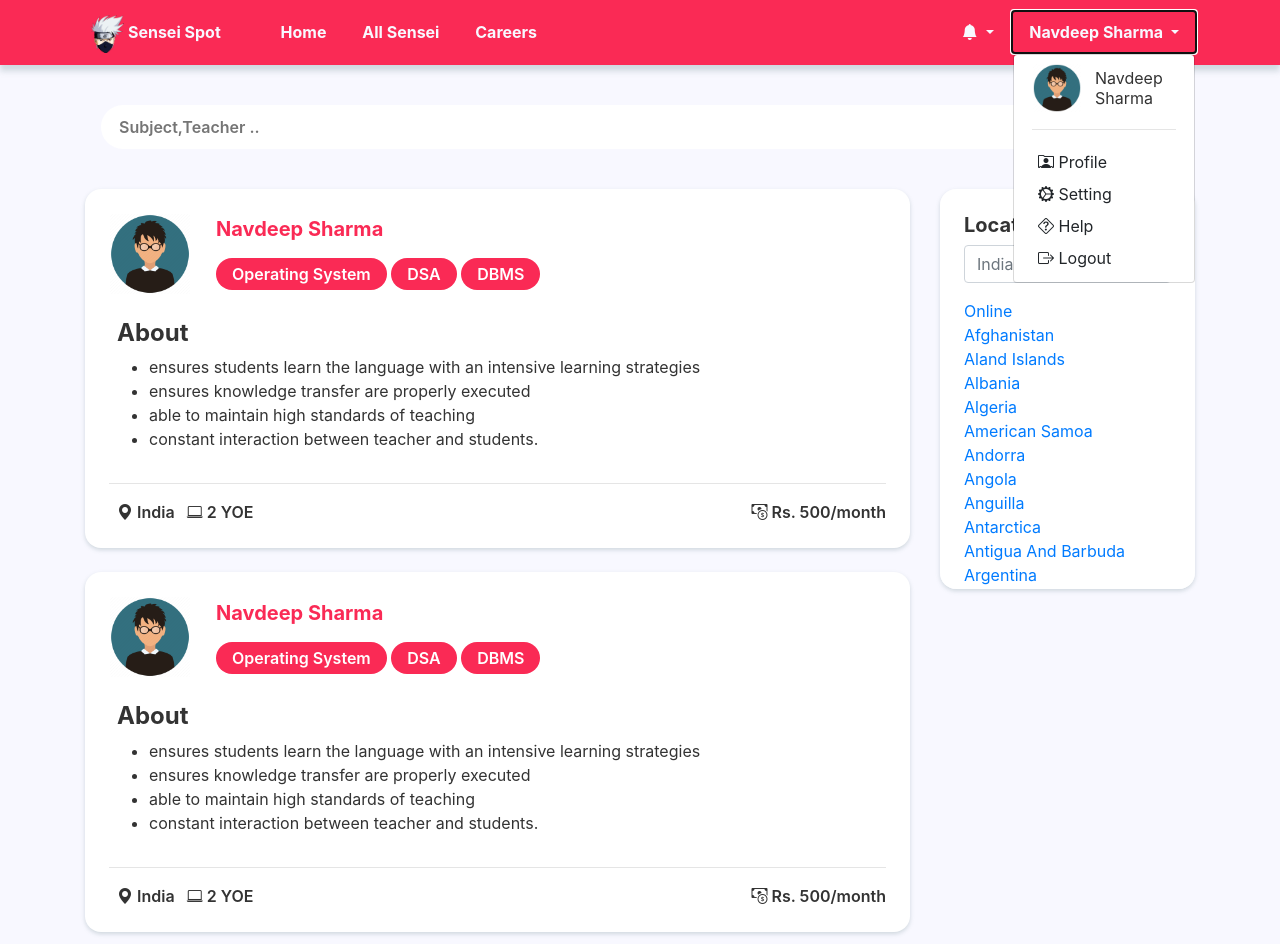
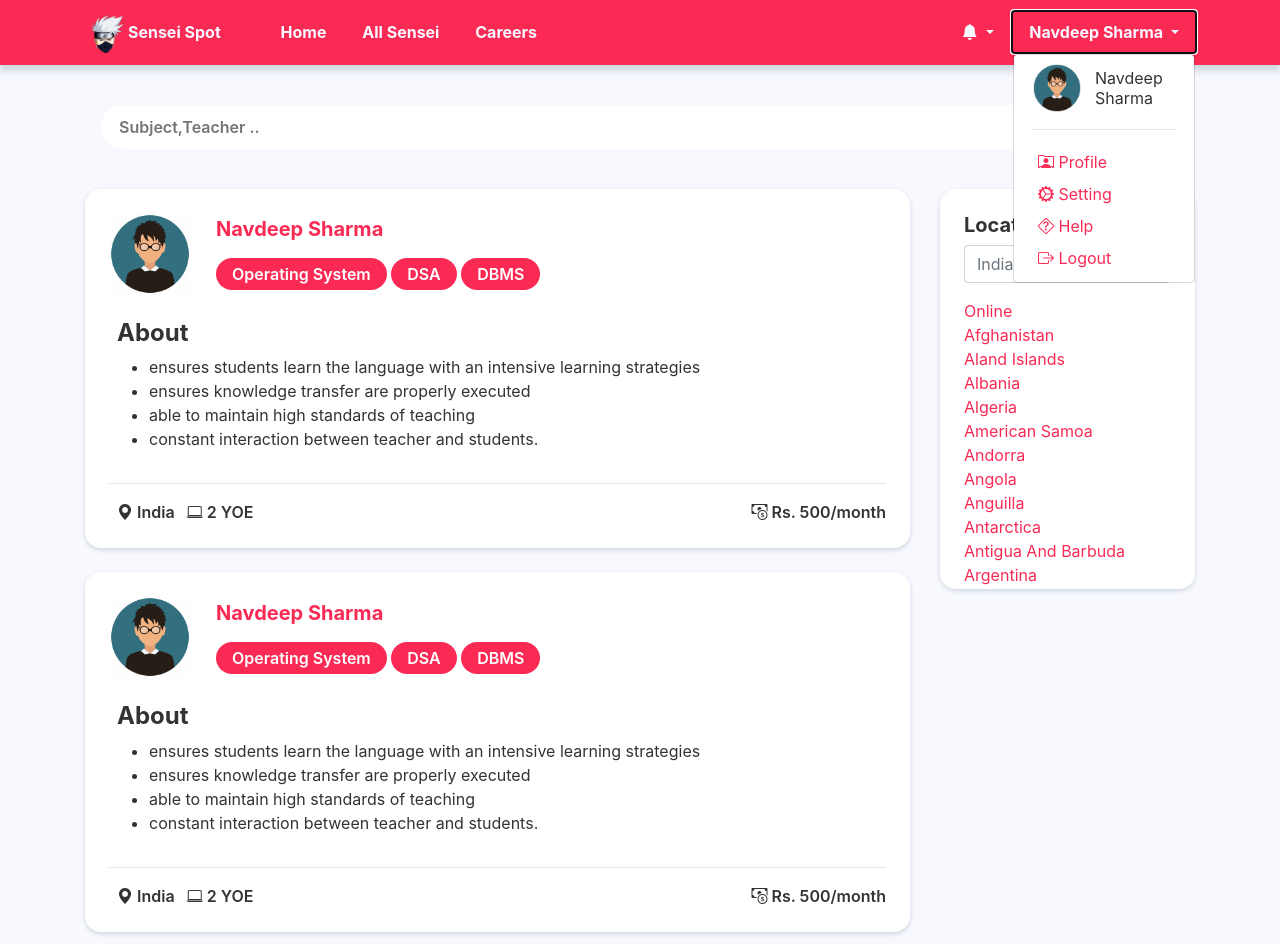
Before and after one commit to 207legends/sensei-spot, a Flask app: page /sensei-all in a window 1280 px wide, after a click on "Navdeep Sharma". Shown: the top 944 px of the page. Run offline with Flask 2, Linux system fonts and the light colour scheme; parts of the project's set-up code (start-up, migrations or seed data) failed here and were passed over; some libraries are stand-ins or nearby versions.

Commit message:
added logo

```diff
--- a/static/css/base.css
+++ b/static/css/base.css
@@ -32,12 +32,13 @@
 
 /* +++++++++++++++++++++++++++++++++++++++++++++++++++++++++++++++++++++++++++++++++++++++++ */
 
-/* a:visited,
+a:visited,
 a:active,
 a:hover,
 a:link {
     text-decoration: none !important;
-} */
+    color: var(--color-accent);
+}
 
 /* +++++++++++++++++++++++++++++++++++++++++++++++++++++++++++++++++++++++++++++++++++++++++ */
 
@@ -64,6 +65,7 @@
 
 .custom-navbar-brand {
     transform: translateY(2px);
+    text-decoration: none;
     color: var(--color-primary);
 }
 
--- a/templates/utilities/headers/header.htm
+++ b/templates/utilities/headers/header.htm
@@ -1,6 +1,8 @@
 <meta charset="utf-8">
 <meta name="viewport" content="width=device-width, initial-scale=1,maximum-scale=1.0, user-scalable=0">
 <meta name="theme-color" content="#FA2A55">
+
+<link rel="icon" href="{{ url_for('static', filename='images/app-icon.png') }}" type="image/x-icon">
 
 <link rel="stylesheet" href="https://cdn.jsdelivr.net/npm/bootstrap@4.6.1/dist/css/bootstrap.min.css">
 <link rel="stylesheet" href="https://cdn.jsdelivr.net/npm/bootstrap-icons@1.9.1/font/bootstrap-icons.css">
--- a/templates/utilities/sensei-card-container/sensei-card-container.htm
+++ b/templates/utilities/sensei-card-container/sensei-card-container.htm
@@ -10,9 +10,11 @@
                                 style="width: 80px;margin-right: 24px;">
                         </td>
                         <td style="color: var(--color-accent);">
-                            <h5>
-                                <b>Navdeep Sharma</b>
-                            </h5>
+                            <a href="#">
+                                <h5>
+                                    <b>Navdeep Sharma</b>
+                                </h5>
+                            </a>
                         </td>
                     </tr>
                     <tr>
--- a/templates/utilities/top-navigation/top-navigation.htm
+++ b/templates/utilities/top-navigation/top-navigation.htm
@@ -24,7 +24,7 @@
         <nav class="custom-top-navigation" style="box-shadow: none;">
             <a class="custom-navbar-brand" href="{{ url_for('blueprint_utilities.home') }}">
                 <img src="{{ url_for('static', filename='images/app-icon.png') }}" style="height: 38px;"> <span
-                    id="top-navigation-app-name">{{ res["app-name"] }}</span>
+                    id="top-navigation-app-name" style="color: var(--color-primary);">{{ res["app-name"] }}</span>
             </a>
 
             <span class="custom-navbar-menu-icon"><i class="bi bi-list" id="navigation-hamburger-icon"
```
